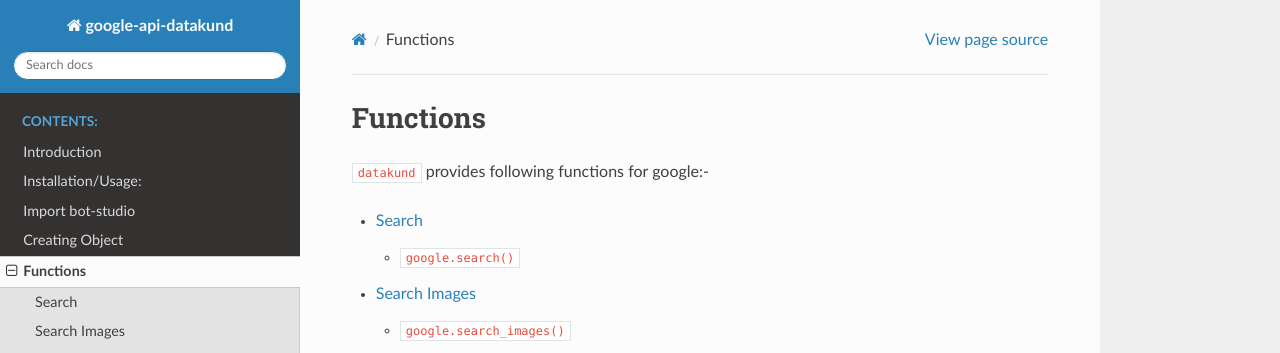
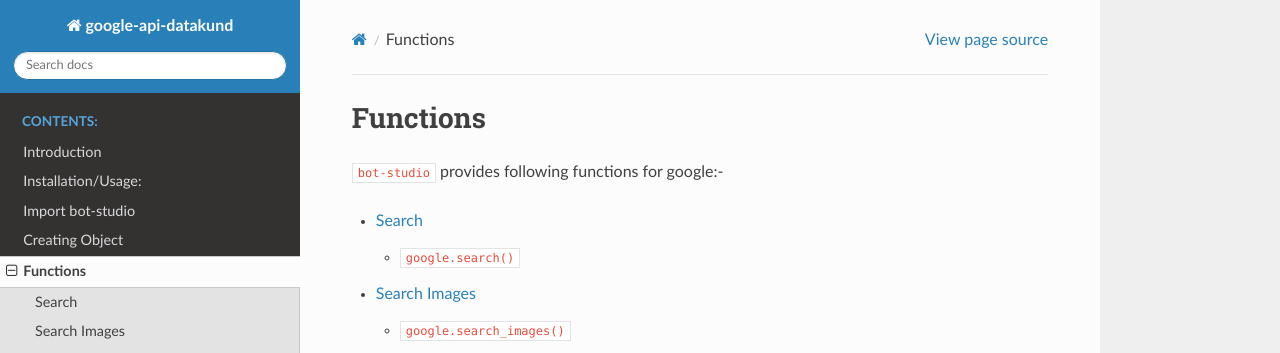
Before and after one commit to datakund/google-api-datakund, a Sphinx documentation site: the page built from Docs/source/functions.rst, in a window 1280 px wide. Shown: the top 353 px of the page. Built offline with Sphinx 7.4.7 and the Read the Docs theme 2.0.0, drawn with Linux system fonts in a browser that asks for light colours.

Commit message:
Update functions.rst

```diff
--- a/Docs/source/functions.rst
+++ b/Docs/source/functions.rst
@@ -1,7 +1,7 @@
 Functions
 **************************************************
 
-``datakund`` provides following functions for google:-
+``bot-studio`` provides following functions for google:-
 
 .. toctree::
    :maxdepth: 2
```
